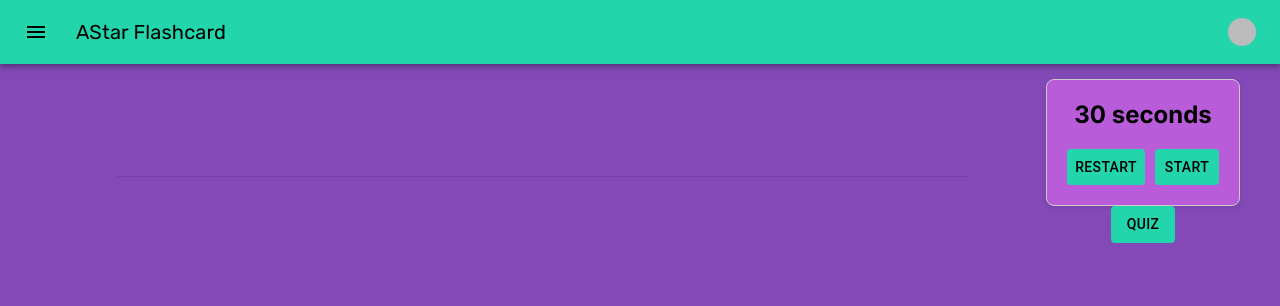
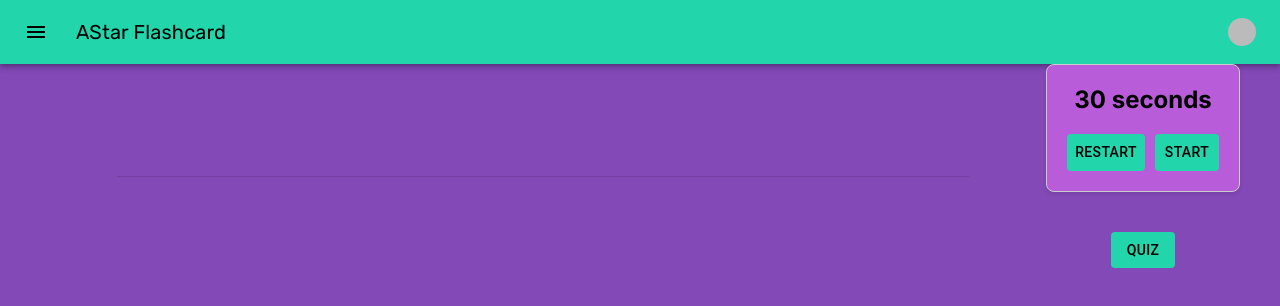
Before and after one commit to Shoheicode/Project-4-AI-Flashcards, a Next.js app: page /flashcard in a window 1280 px wide. Shown: the top 306 px of the page. Built offline with nearby package versions, Linux system fonts and the light colour scheme; no server answers; sample sign-in values are in the browser's storage; some icons are missing; a web font is replaced by a local one.

Commit message:
changed the gap distance

```diff
--- a/app/flashcard/page.js
+++ b/app/flashcard/page.js
@@ -230,6 +230,7 @@ export default function Flashcard() {
             justifyContent={"center"}
             alignItems={"center"}
             flexDirection={"column"}
+            gap={5}
           >
             <div className="countdown-timer">
               <p className="timer-display">{time} seconds</p>
```
